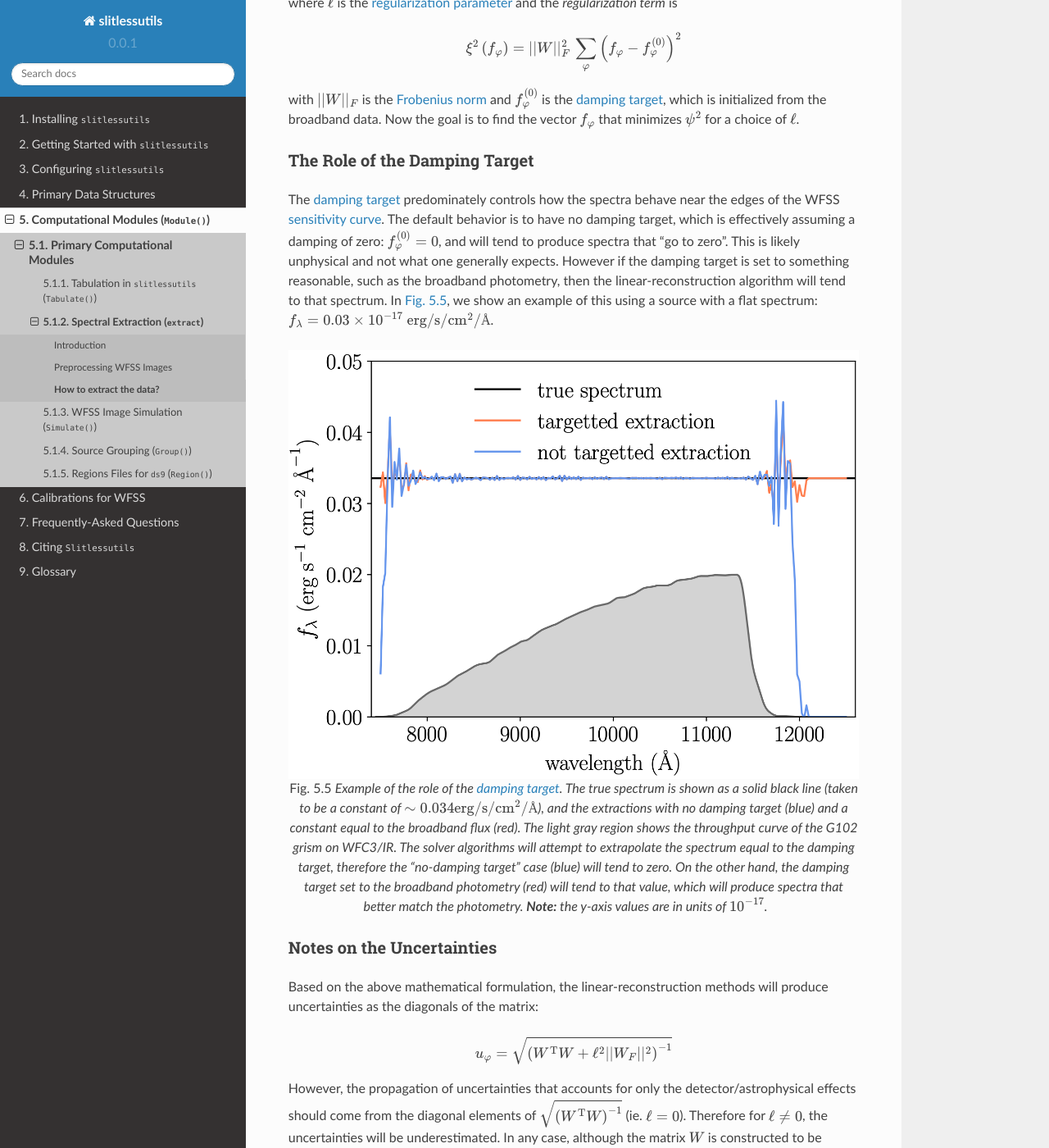
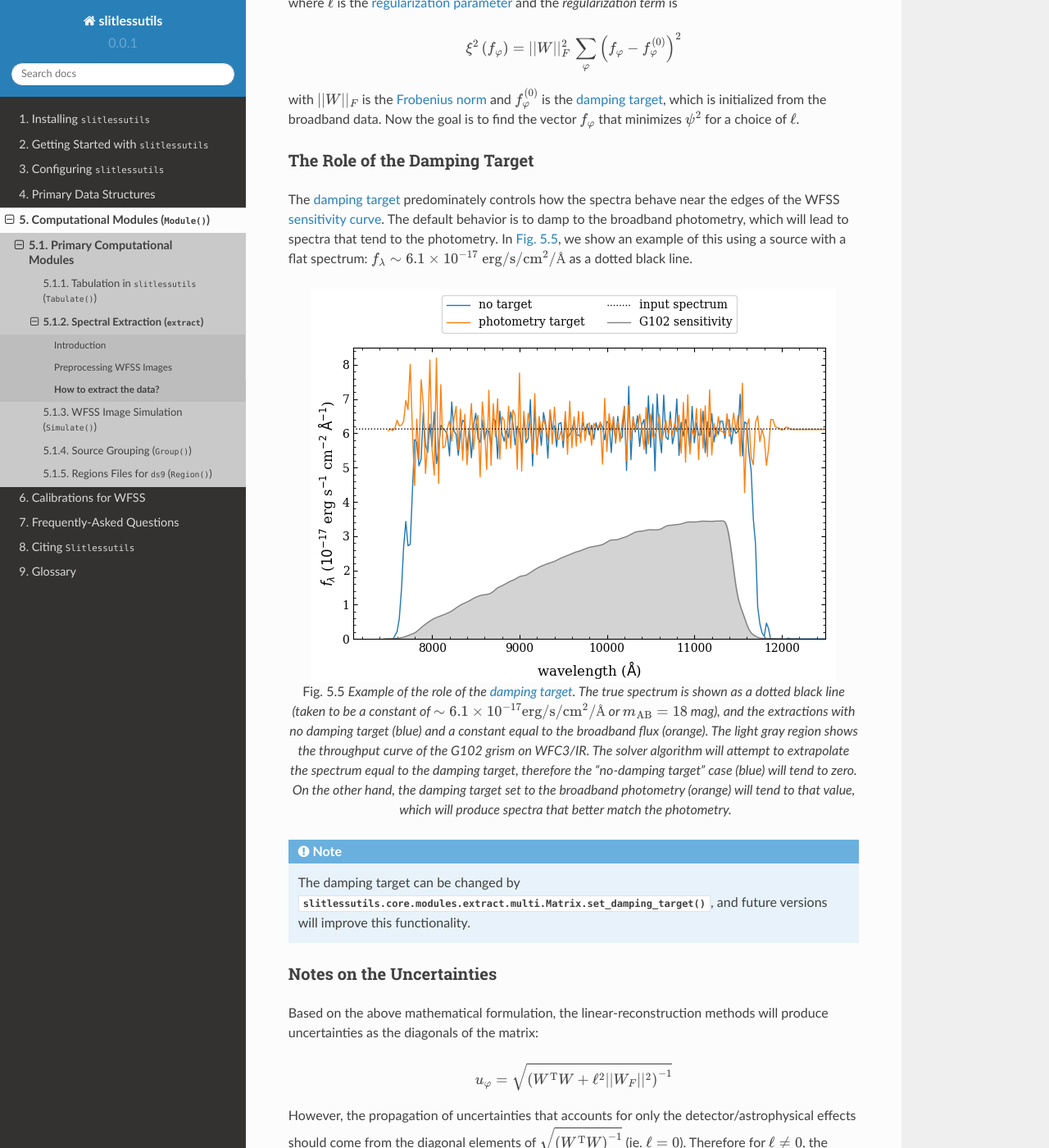
Before and after one commit to spacetelescope/slitlessutils, a Sphinx documentation site: the page built from docs/multi.rst, in a window 1280 px wide and 1400 px high, scrolled down 2226 px. Shown: the whole window at 82% size. Built offline with Sphinx 7.4.7 and the Read the Docs theme 2.0.0, drawn with Linux system fonts in a browser that asks for light colours; the version number is read from the project's files by our own code.

Commit message:
fixed plot

```diff
--- a/docs/multi.rst
+++ b/docs/multi.rst
@@ -74,7 +74,7 @@ with :math:`||W||_F` is the `Frobenius norm <https://en.wikipedia.org/wiki/Matri
 The Role of the Damping Target
 ^^^^^^^^^^^^^^^^^^^^^^^^^^^^^^
 
-The :term:`damping target` predominately controls how the spectra behave near the edges of the WFSS :term:`sensitivity curve`.  The default behavior is to have no damping target, which is effectively assuming a damping of zero: :math:`f_{\varphi}^{(0)}=0`, and will tend to produce spectra that "go to zero".  This is likely unphysical and not what one generally expects.  However if the damping target is set to something reasonable, such as the broadband photometry, then the linear-reconstruction algorithm will tend to that spectrum.  In :numref:`dampingtarget`, we show an example of this using a source with a flat spectrum: :math:`f_{\lambda}=0.03\times10^{-17}~\mathrm{erg}/\mathrm{s}/\mathrm{cm}^2/\mathrm{Å}`.
+The :term:`damping target` predominately controls how the spectra behave near the edges of the WFSS :term:`sensitivity curve`.  The default behavior is to damp to the broadband photometry, which will lead to spectra that tend to the photometry.  In :numref:`dampingtarget`, we show an example of this using a source with a flat spectrum: :math:`f_{\lambda}\sim6.1\times10^{-17}~\mathrm{erg}/\mathrm{s}/\mathrm{cm}^2/\mathrm{Å}` as a dotted black line.
 
 
 .. _dampingtarget:
@@ -82,7 +82,11 @@ The :term:`damping target` predominately controls how the spectra behave near th
    :align: center
    :alt: Effect of damping target.
 
-   Example of the role of the :term:`damping target`.  The true spectrum is shown as a solid black line (taken to be a constant of :math:`\sim0.034 \mathrm{erg}/\mathrm{s}/\mathrm{cm}^2/\mathrm{Å}`), and the extractions with no damping target (blue) and a constant equal to the broadband flux (red).  The light gray region shows the throughput curve of the G102 grism on WFC3/IR.  The solver algorithms will attempt to extrapolate the spectrum equal to the damping target, therefore the "no-damping target" case (blue) will tend to zero.  On the other hand, the damping target set to the broadband photometry (red) will tend to that value, which will produce spectra that better match the photometry.  **Note:** the y-axis values are in units of :math:`10^{-17}`.
+   Example of the role of the :term:`damping target`.  The true spectrum is shown as a dotted black line (taken to be a constant of :math:`\sim6.1\times10^{-17} \mathrm{erg}/\mathrm{s}/\mathrm{cm}^2/\mathrm{Å}` or :math:`m_{\mathrm{AB}}=18` mag), and the extractions with no damping target (blue) and a constant equal to the broadband flux (orange).  The light gray region shows the throughput curve of the G102 grism on WFC3/IR.  The solver algorithm will attempt to extrapolate the spectrum equal to the damping target, therefore the "no-damping target" case (blue) will tend to zero.  On the other hand, the damping target set to the broadband photometry (orange) will tend to that value, which will produce spectra that better match the photometry.
+
+.. note::
+   The damping target can be changed by :func:`slitlessutils.core.modules.extract.multi.Matrix.set_damping_target()`, and future versions will improve this functionality.
+
 
 Notes on the Uncertainties
 ^^^^^^^^^^^^^^^^^^^^^^^^^^
```
Also changed, not shown: docs/images/target.png.
